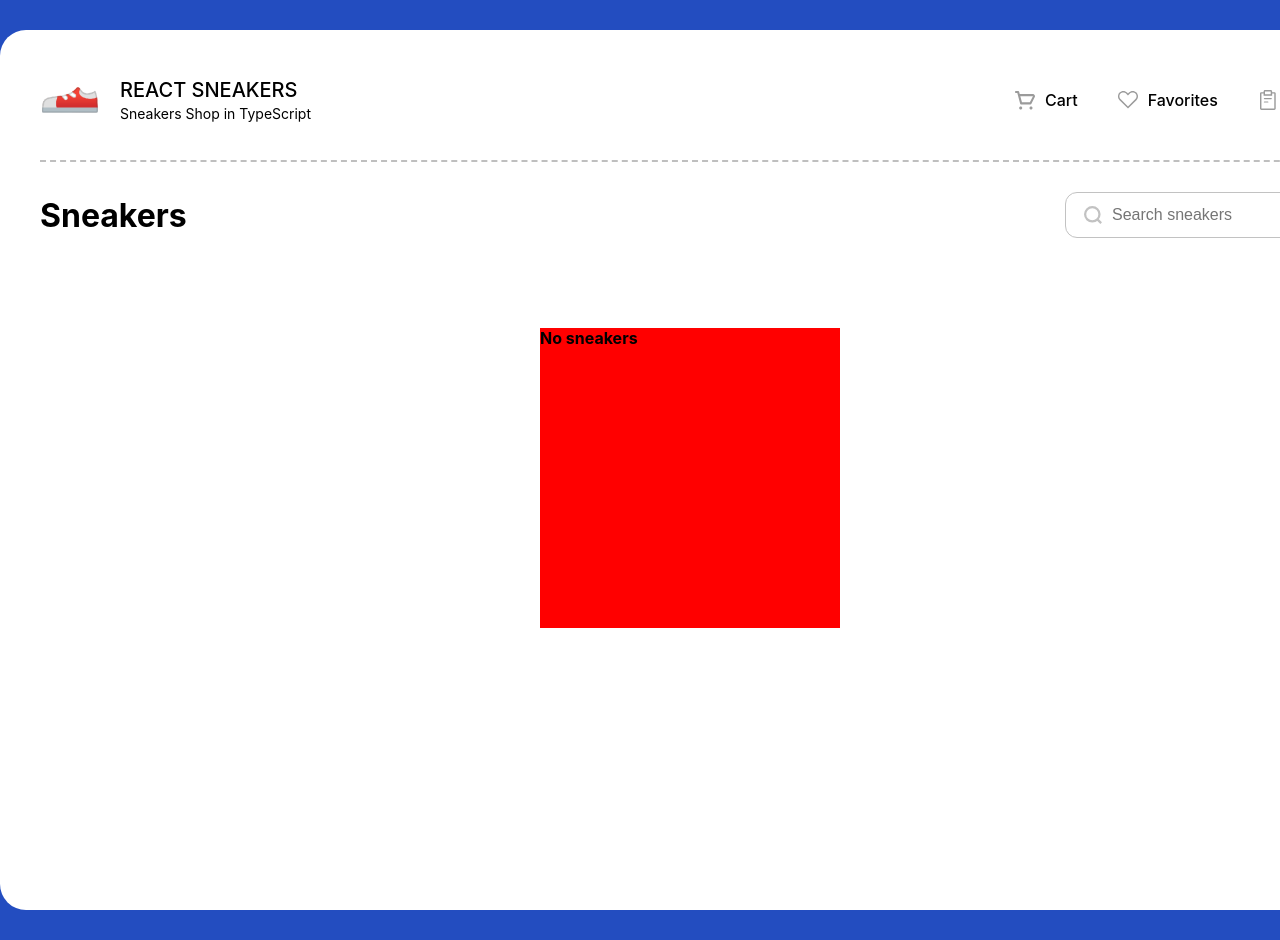
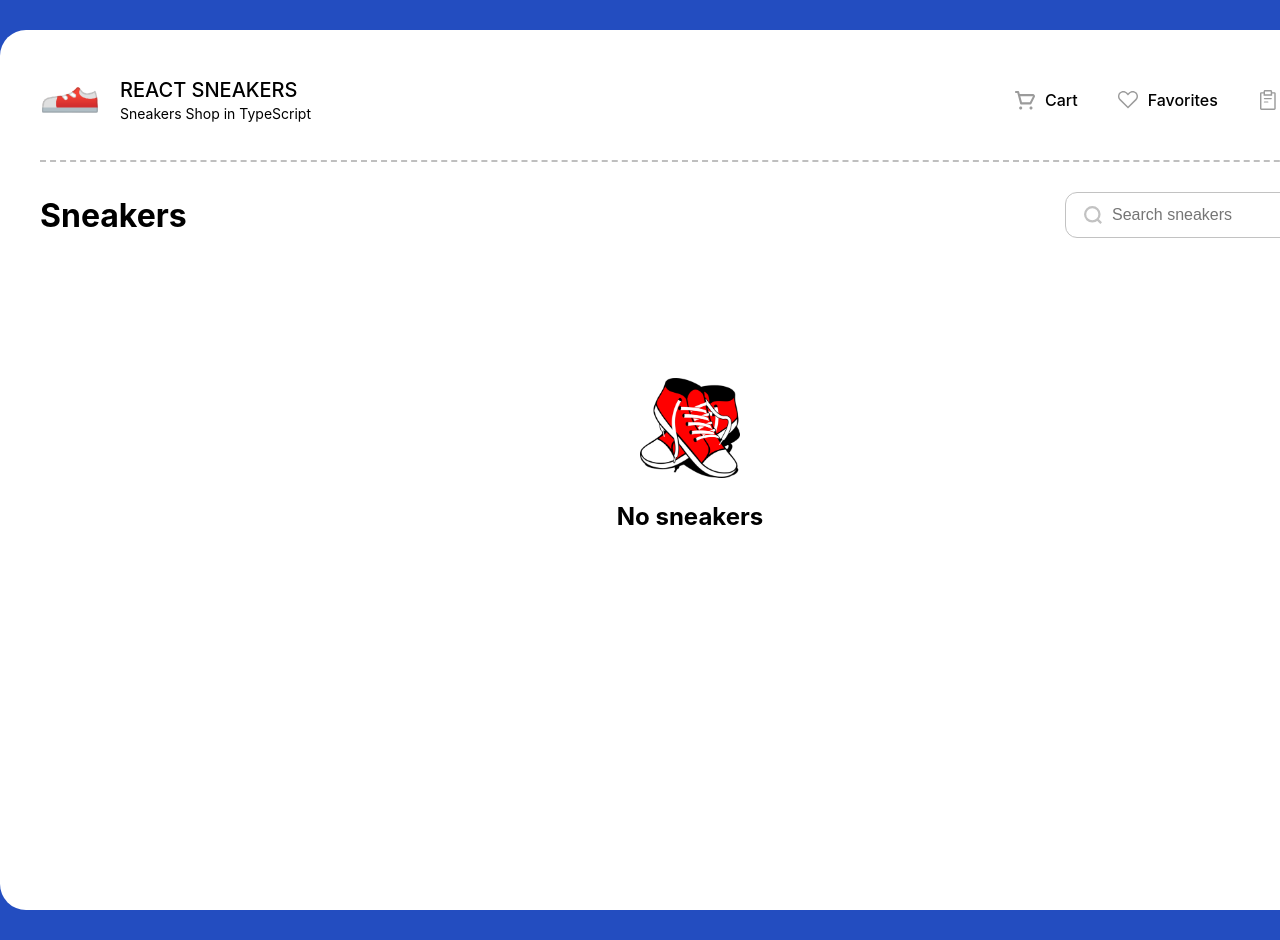
Before and after one commit to khajimatov/sneakers-shop-ts, a React (Create React App) app: page / in a window 1280 px wide. Shown: the top 940 px of the page. Built offline with nearby package versions, Linux system fonts and the light colour scheme.

Commit message:
Added no sneakers illustration image

```diff
--- a/src/components/Empty/index.tsx
+++ b/src/components/Empty/index.tsx
@@ -9,8 +9,8 @@ interface EmptyProps {
 const Empty = ({ title }: EmptyProps) => {
     return (
         <div className="empty">
-            <img src="" alt="" />
-            <b>{title}</b>
+            <img width={100} height={100} src="/img/no-sneakers.png" alt="No Sneakers Illustration" />
+            <h2>{title}</h2>
         </div>
     )
 }
--- a/src/components/Empty/style.css
+++ b/src/components/Empty/style.css
@@ -1,6 +1,6 @@
 .empty {
-    margin: 50px auto 0px auto;
+    margin: 100px auto 0px auto;
     height: 300px;
     width: 300px;
-    background-color: red;
+    text-align: center;
 }
```
Also changed, not shown: public/img/no-sneakers.png (added).
